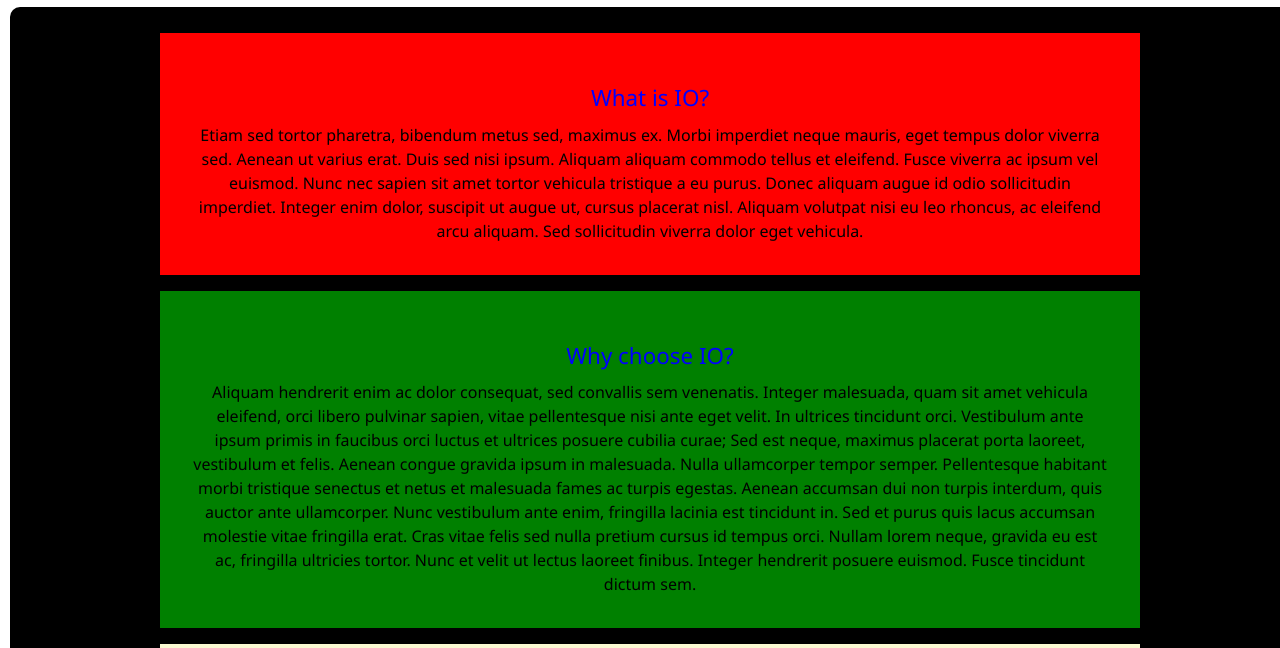
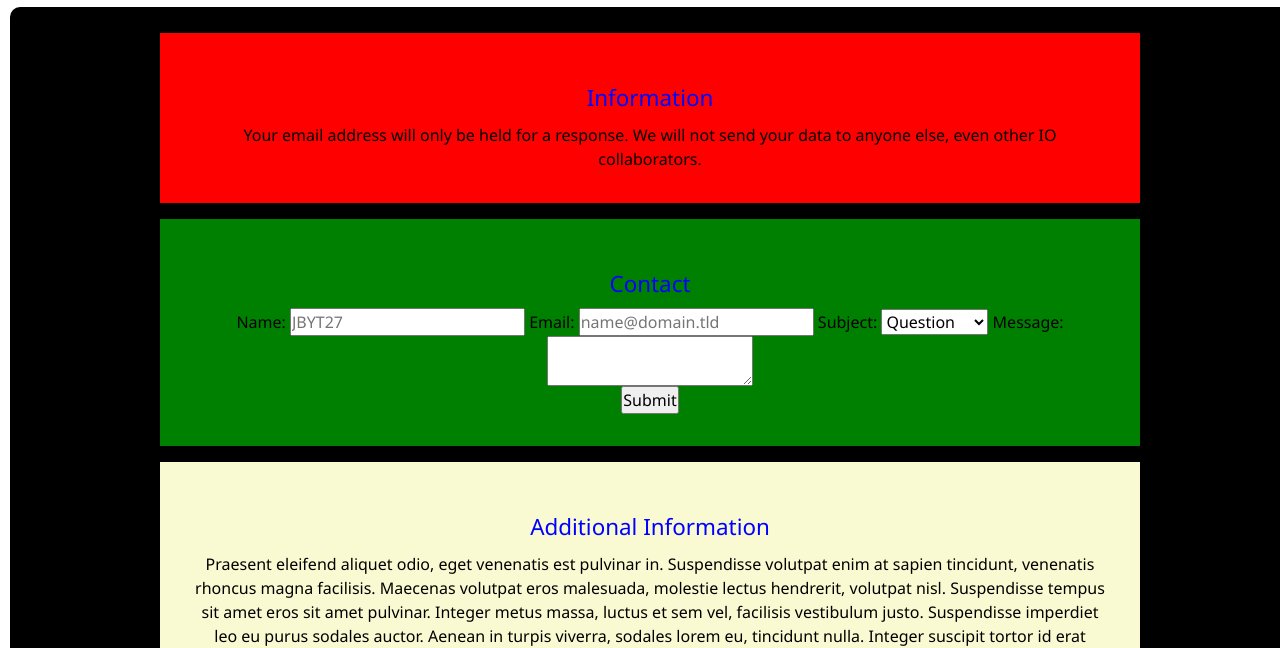
Before and after one commit to TheIoLang/theiolang.github.io, a plain HTML site: page contact/index.html in a window 1280 px wide. Shown: the part 158-806 px from the top of the page. Drawn offline with Linux system fonts and the light colour scheme.

Commit message:
Add monitoring + add contact form(unstyled)

```diff
--- a/contact/index.html
+++ b/contact/index.html
@@ -12,6 +12,7 @@
 
     <meta charset="utf-8" />
     <meta name="viewport" content="width=device-width, initial-scale=1" />
+    <script src="https://www.google.com/recaptcha/api.js"></script>
   </head>
   <body>
     <div class="header-nav">
@@ -44,37 +45,39 @@
 
     <div class="main-info">
       <div class="row1">
-        <h2>What is IO?</h2>
+        <h2>Information</h2>
         <p>
-          Etiam sed tortor pharetra, bibendum metus sed, maximus ex. Morbi
-          imperdiet neque mauris, eget tempus dolor viverra sed. Aenean ut
-          varius erat. Duis sed nisi ipsum. Aliquam aliquam commodo tellus et
-          eleifend. Fusce viverra ac ipsum vel euismod. Nunc nec sapien sit amet
-          tortor vehicula tristique a eu purus. Donec aliquam augue id odio
-          sollicitudin imperdiet. Integer enim dolor, suscipit ut augue ut,
-          cursus placerat nisl. Aliquam volutpat nisi eu leo rhoncus, ac
-          eleifend arcu aliquam. Sed sollicitudin viverra dolor eget vehicula.
+          Your email address will only be held for a response. We will not send your data to anyone else, even other IO collaborators.
         </p>
       </div>
       <div class="row2">
-        <h2>Why choose IO?</h2>
-        <p>
-          Aliquam hendrerit enim ac dolor consequat, sed convallis sem
-          venenatis. Integer malesuada, quam sit amet vehicula eleifend, orci
-          libero pulvinar sapien, vitae pellentesque nisi ante eget velit. In
-          ultrices tincidunt orci. Vestibulum ante ipsum primis in faucibus orci
-          luctus et ultrices posuere cubilia curae; Sed est neque, maximus
-          placerat porta laoreet, vestibulum et felis. Aenean congue gravida
-          ipsum in malesuada. Nulla ullamcorper tempor semper. Pellentesque
-          habitant morbi tristique senectus et netus et malesuada fames ac
-          turpis egestas. Aenean accumsan dui non turpis interdum, quis auctor
-          ante ullamcorper. Nunc vestibulum ante enim, fringilla lacinia est
-          tincidunt in. Sed et purus quis lacus accumsan molestie vitae
-          fringilla erat. Cras vitae felis sed nulla pretium cursus id tempus
-          orci. Nullam lorem neque, gravida eu est ac, fringilla ultricies
-          tortor. Nunc et velit ut lectus laoreet finibus. Integer hendrerit
-          posuere euismod. Fusce tincidunt dictum sem.
-        </p>
+        <h2>Contact</h2>
+        <form action='https://mailserver.theiolang.repl.co/send' method='POST'>
+            <label for='name'>Name:
+            <input class='center' type='text' name='name' placeholder='JBYT27' required />
+        </label>
+        <label for='email'>Email:
+            <input class='center' type='email' name='email' placeholder='name@domain.tld' required/>
+        </label>
+        <label for='subject'>Subject:
+            <select class='center' name='subject' required>
+                <option disabled>Select One</option>
+                <option value="Question">Question</option>
+                <option value="Suggestion">Suggestion</option>
+                <option value="Report">Report</option>
+                <option value="Issue">Issue</option>
+                <option value="Other">Other</option>
+            </select>
+        </label>
+        <label for='message'>Message:
+            <textarea class='center' name='message' required></textarea>
+        </label>
+        <label for='robot'>
+            <div name='robot' class="g-recaptcha center" data-sitekey="6LdtU7sdAAAAAB_HP7h8EkugKQA-C5xvO1800w5N"></div>
+        </label>
+
+        <input id="submit" type="submit" value="Submit" />
+        </form>
       </div>
       <div class="row3">
         <h2>Additional Information</h2>
--- a/static/css/style.css
+++ b/static/css/style.css
@@ -19,7 +19,3 @@ div.main-info {
 div.row3 {
     background-color: lightgoldenrodyellow;
 }
-
-ul {
-    list-style-position: inside;
-}
```
Also changed, not shown: about/index.html (+19 -9 lines), index.html (+1 -1 lines), 1 other file.
